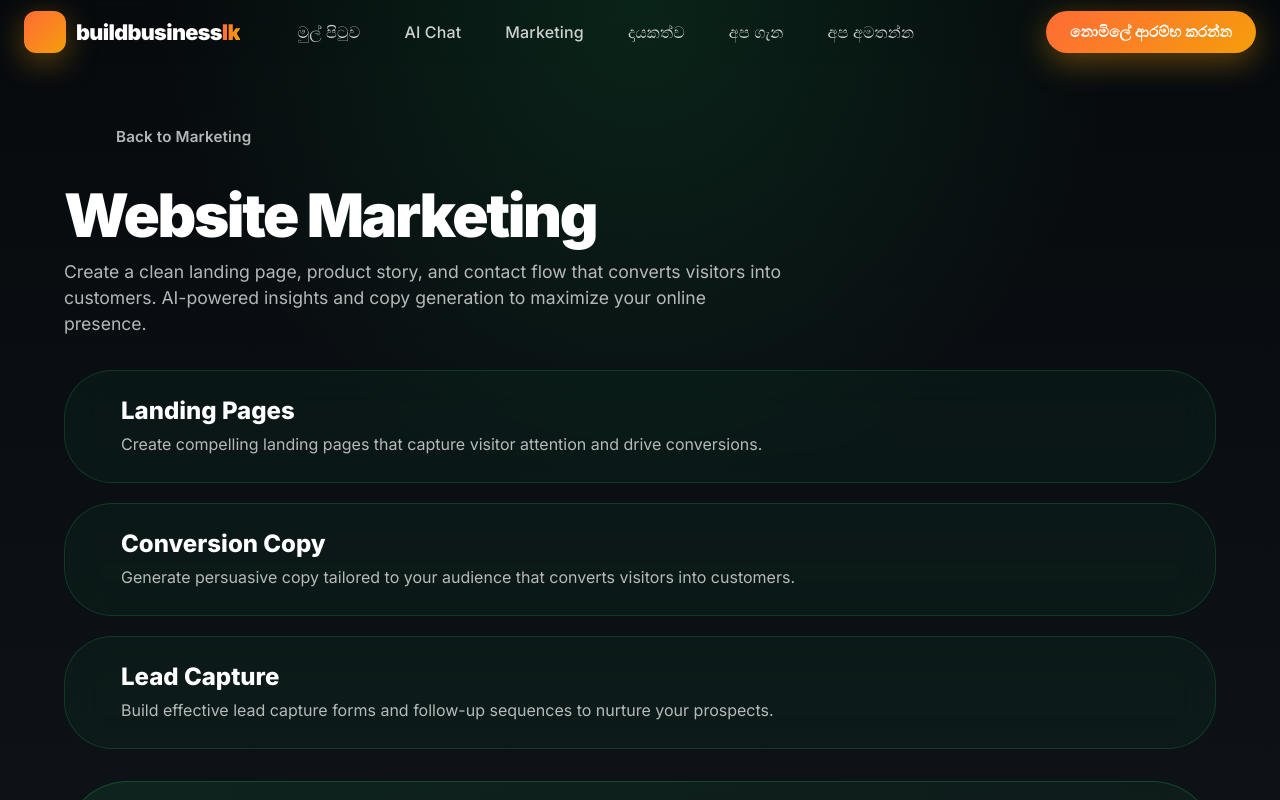
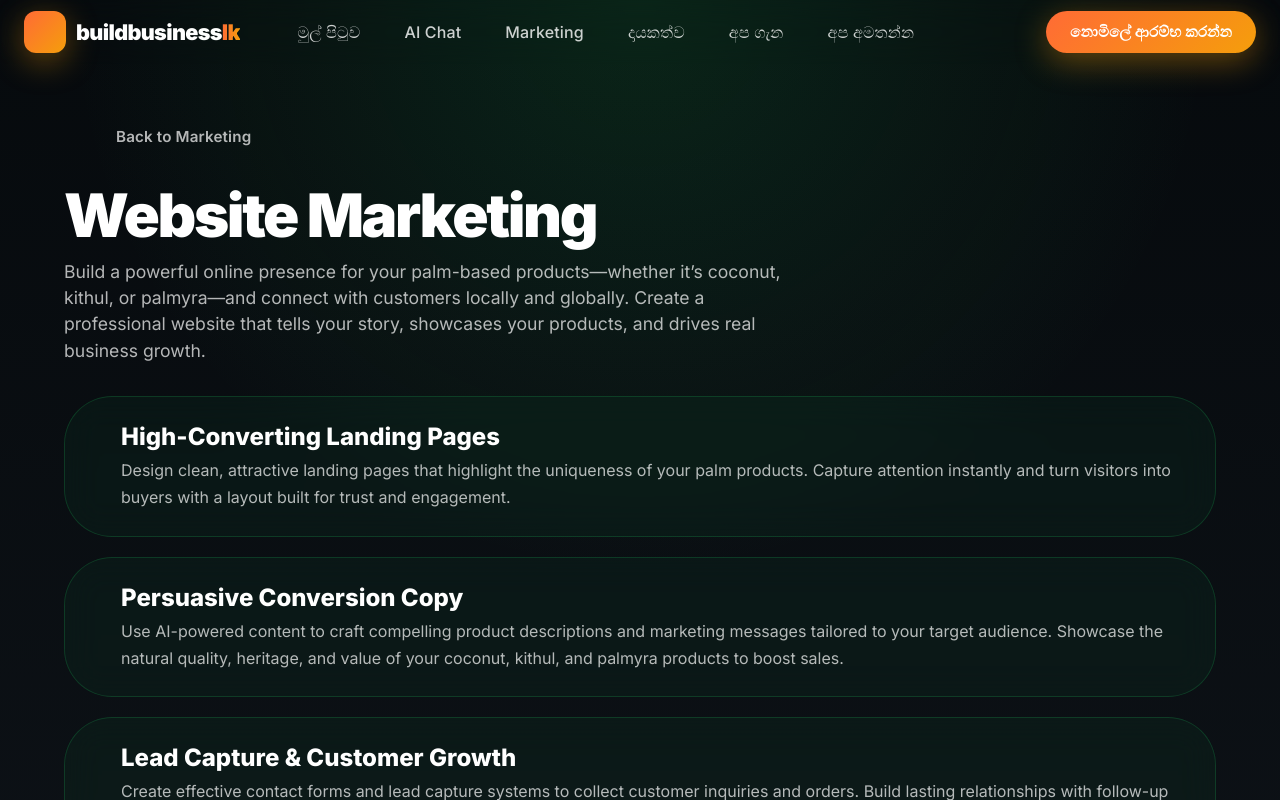
Before and after one commit to BuildBusinessLK/frontend, a React (Create React App) app: page /marketing/website in a window 1280 px wide. Shown: the top 800 px of the page. Built offline with nearby package versions, Linux system fonts and the light colour scheme; some icons are missing.

Commit message:
websitecreation8

```diff
--- a/src/pages/WebsiteMarketingPage.js
+++ b/src/pages/WebsiteMarketingPage.js
@@ -16,16 +16,20 @@ import { useThemeMode } from '../contexts/ThemeContext';
 
 const websiteFeatures = [
   {
-    title: 'Landing Pages',
-    description: 'Create compelling landing pages that capture visitor attention and drive conversions.',
+    title: 'High-Converting Landing Pages',
+    description: 'Design clean, attractive landing pages that highlight the uniqueness of your palm products. Capture attention instantly and turn visitors into buyers with a layout built for trust and engagement.',
   },
   {
-    title: 'Conversion Copy',
-    description: 'Generate persuasive copy tailored to your audience that converts visitors into customers.',
+    title: 'Persuasive Conversion Copy',
+    description: 'Use AI-powered content to craft compelling product descriptions and marketing messages tailored to your target audience. Showcase the natural quality, heritage, and value of your coconut, kithul, and palmyra products to boost sales.',
   },
   {
-    title: 'Lead Capture',
-    description: 'Build effective lead capture forms and follow-up sequences to nurture your prospects.',
+    title: 'Lead Capture & Customer Growth',
+    description: 'Create effective contact forms and lead capture systems to collect customer inquiries and orders. Build lasting relationships with follow-up messages and grow your customer base both locally and internationally.',
+  },
+  {
+    title: 'Expand Beyond Borders',
+    description: 'Take your palm-based business to the global market. Reach international customers, promote your products online, and scale your business with a modern, conversion-focused website.',
   },
 ];
 
@@ -74,8 +78,7 @@ export default function WebsiteMarketingPage() {
               Website Marketing
             </Typography>
             <Typography sx={{ maxWidth: 720, color: theme.palette.text.secondary, fontSize: '1.1rem' }}>
-              Create a clean landing page, product story, and contact flow that converts visitors into customers.
-              AI-powered insights and copy generation to maximize your online presence.
+              Build a powerful online presence for your palm-based products—whether it’s coconut, kithul, or palmyra—and connect with customers locally and globally. Create a professional website that tells your story, showcases your products, and drives real business growth.
             </Typography>
           </Box>
 
```
